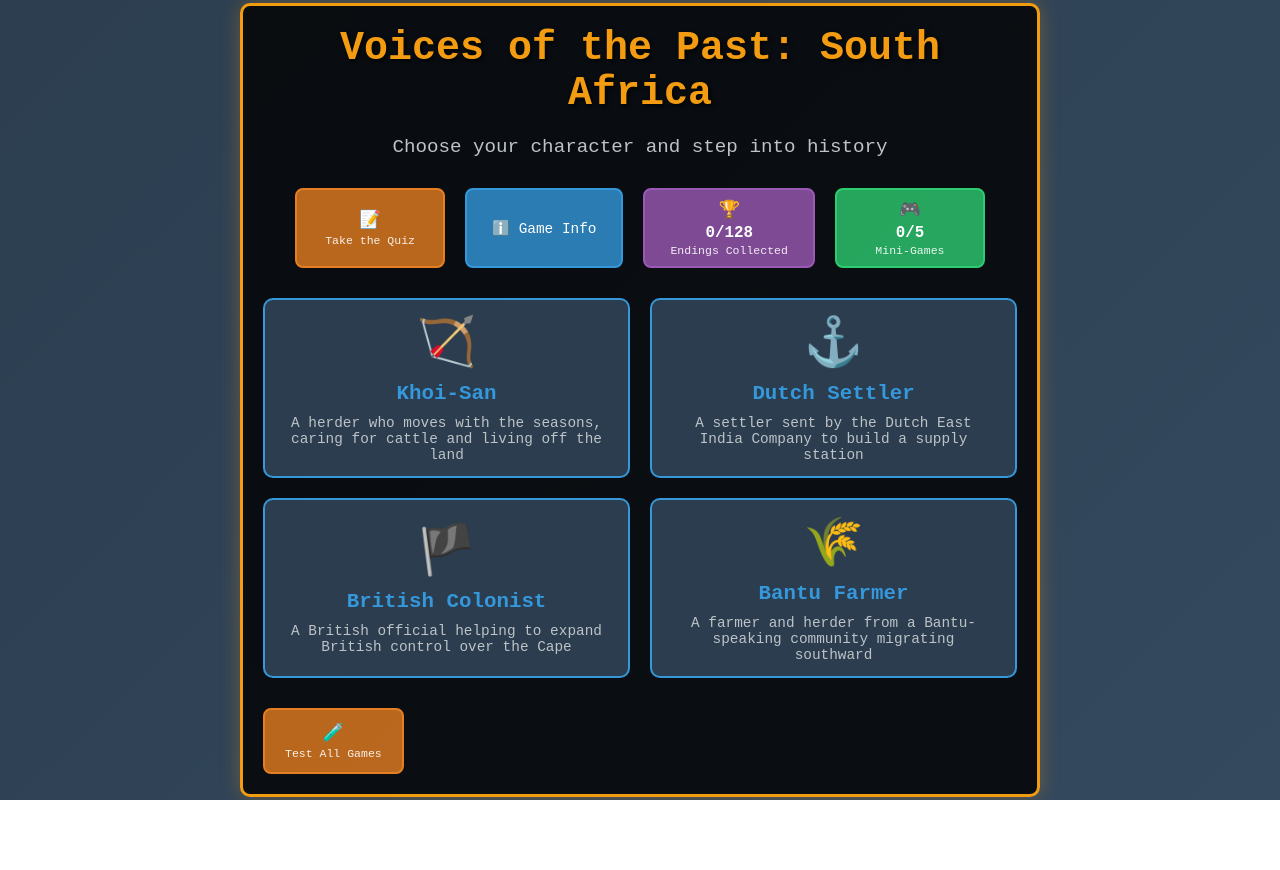
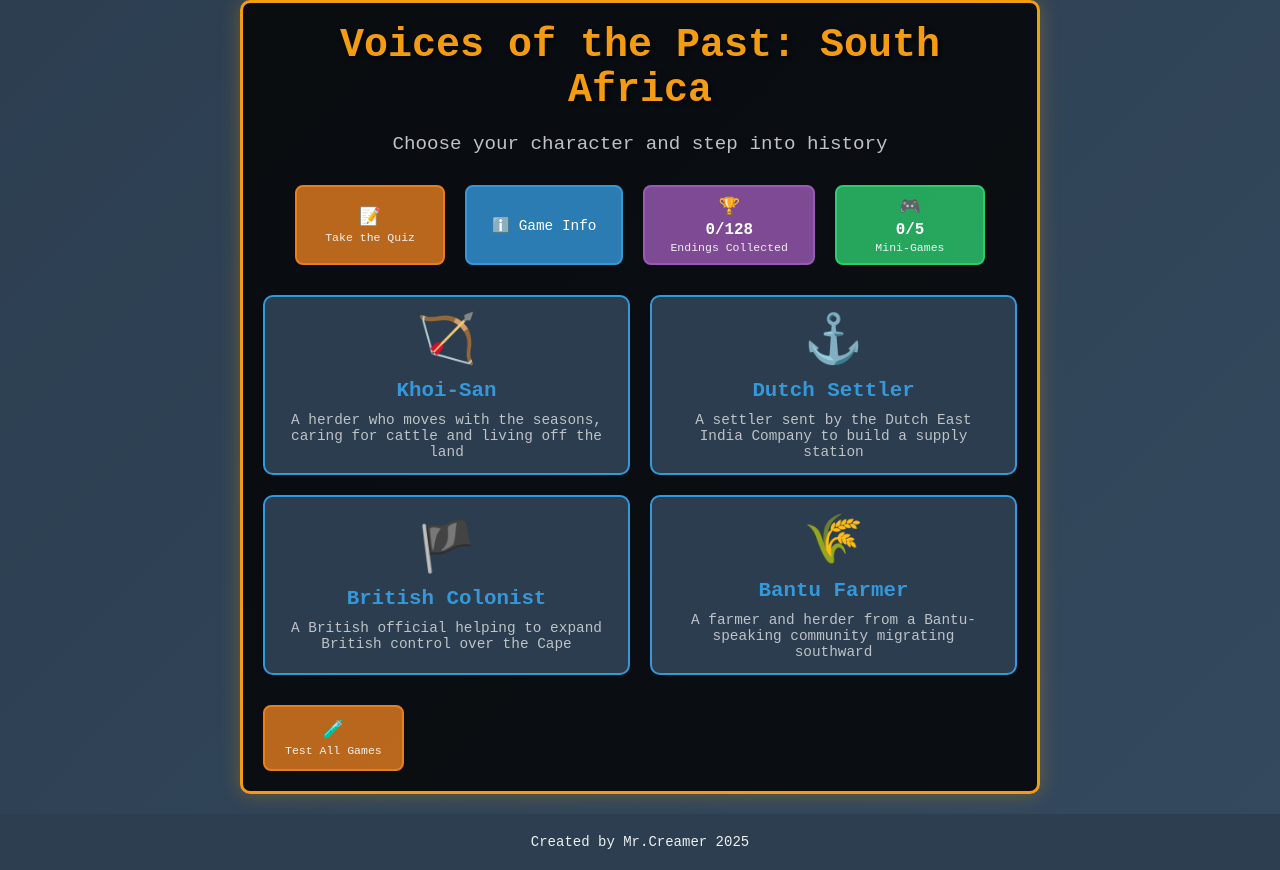
Before and after one commit to frogmanjhb/gameofsouthafrica, a plain HTML site: page index.html in a window 1280 px wide. Before the commit the page ends 800 px from the top, so only its background shows below. Drawn offline with Linux system fonts and the light colour scheme.

Commit message:
Update index.html to improve layout and add footer. Adjust CSS to set flex-direction to column for better alignment, and include a footer with creator attribution for enhanced user experience.

```diff
--- a/index.html
+++ b/index.html
@@ -18,6 +18,7 @@
             color: #ecf0f1;
             min-height: 100vh;
             display: flex;
+            flex-direction: column;
             justify-content: center;
             align-items: center;
         }
@@ -3323,5 +3324,10 @@
     </div>
 
     <script src="game.js"></script>
+
+    <!-- Footer -->
+    <footer style="text-align: center; padding: 20px; background-color: #2c3e50; color: #ecf0f1; font-family: 'Courier New', monospace; font-size: 14px; margin-top: 20px; width: 100%; box-sizing: border-box;">
+        Created by Mr.Creamer 2025
+    </footer>
 </body>
 </html>
```
